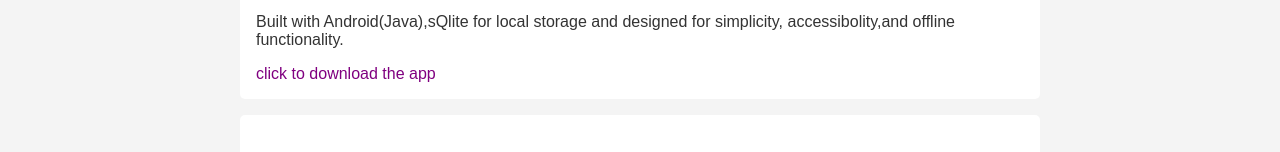
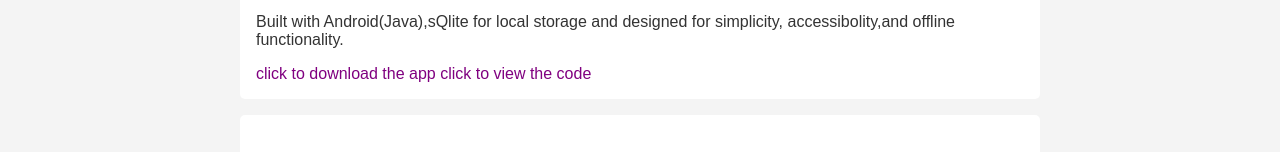
Before and after one commit to Wafula0/Portfolio, a plain HTML site: page Index.html in a window 1280 px wide. Shown: the part 740-892 px from the top of the page. Drawn offline with Linux system fonts and the light colour scheme; a script that the page names is missing.

Commit message:
add github link

```diff
--- a/Index.html
+++ b/Index.html
@@ -46,7 +46,7 @@
 
       </p>
       <a href="https://drive.google.com/file/d/1b6Sd7O2ReWoHPjHnuaOPADUQseM1VLnQ/view?usp=drivesdk" style="color: purple;">click to download the app</a>
-
+      <a href="https://github.com/Wafula0/offline-health-assistant-app" style="color: purple;">click to view the code</a>
 
     </div>
 
```
